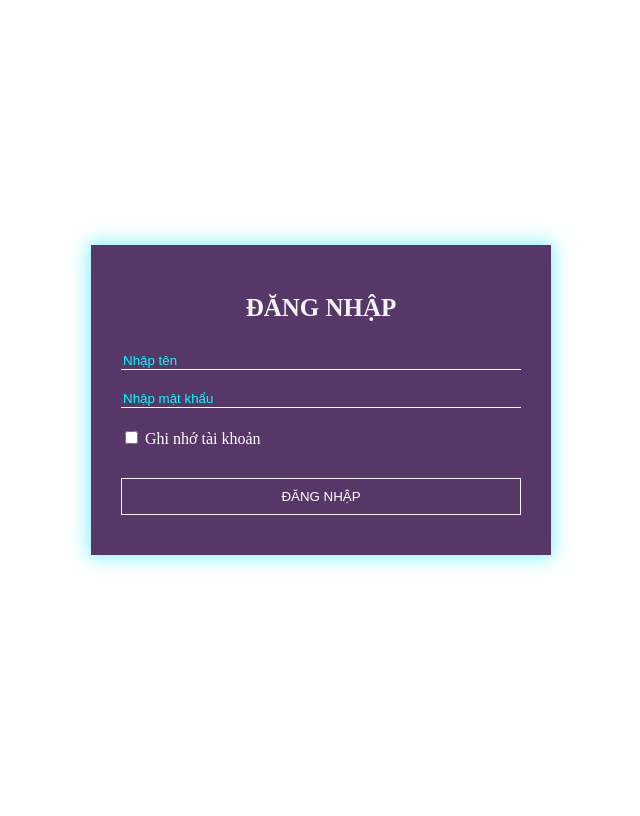
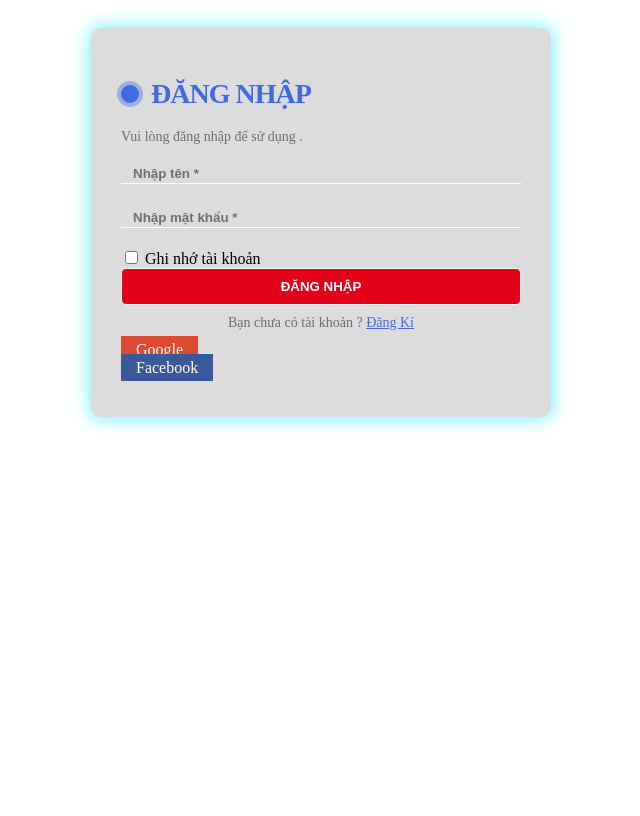
Before and after one commit to ThanhSon0210/DOAN1, a PHP site: page /view/dangnhap.php in a window 1280 px wide. Shown: the whole page, without its empty margins (319-959 px from the left). After the commit the page ends 430 px from the top, so only its background shows below. Run offline with PHP 8.4, Linux system fonts and the light colour scheme.

Commit message:
dangnhapdangki

```diff
--- a/view/dangnhap.php
+++ b/view/dangnhap.php
@@ -1,86 +1,185 @@
 <style>
-
-    .baobu{
-        min-height: 100vh;
+    .baobu {
+        min-height: auto;
+        padding: 20px 0 20px 0;
         display: flex;
         justify-content: center;
         align-items: center;
     }
 
-    #tieude{
+    #tieude {
         max-width: 400px;
-        background: rgba(44, 5, 66, 0.8);
+        background: gainsboro;
         flex-grow: 1;
         padding: 30px 30px 40px;
-        box-shadow: 0px 0px 17px 2px  rgba(89, 239, 253, 0.8);
+        box-shadow: 0px 0px 17px 2px rgba(89, 239, 253, 0.8);
+        border-radius: 10px;
     }
-    .hello{
-        font-size: 25px;
-        color: #f5f5f5;
-        text-align: center;
-        margin-bottom: 30px;
+
+    .title {
+        font-size: 28px;
+        color: royalblue;
+        font-weight: 600;
+        letter-spacing: -1px;
+        position: relative;
+        display: flex;
+        align-items: center;
+        padding-left: 30px;
     }
-    .nhaplieu{
+
+    .title::before,
+    .title::after {
+        position: absolute;
+        content: "";
+        height: 16px;
+        width: 16px;
+        border-radius: 50%;
+        left: 0px;
+        background-color: royalblue;
+    }
+
+    .title::before {
+        width: 18px;
+        height: 18px;
+        background-color: royalblue;
+    }
+
+    .title::after {
+        width: 18px;
+        height: 18px;
+        animation: pulse 1s linear infinite;
+    }
+
+    @keyframes pulse {
+        from {
+            transform: scale(0.9);
+            opacity: 1;
+        }
+
+        to {
+            transform: scale(1.8);
+            opacity: 0;
+        }
+    }
+
+    .message,
+    .signin {
+        color: rgba(88, 87, 87, 0.822);
+        font-size: 14px;
+    }
+
+    .nhaplieu {
         border-bottom: 1px solid #fff;
         margin-top: 15px;
         margin-bottom: 20px;
     }
-    .nhaplieu i{
-        color: #fff;
-        font-size: 14px;
+
+    .nhaplieu i {
+        color: black;
+        font-size: 20px;
+        padding-right: 10px;
     }
-    .hienthi{
-        background: transparent;
+
+    .hienthi {
+        background: none;
         border: 0;
         outline: 0;
-        color: #f5f5f5;
+        color: black;
         flex-grow: 1;
+        font-weight: bold;
     }
-    .hienthi::placeholder{
-        color: aqua;
+
+    .hienthi::placeholder {
+        color: rgba(88, 87, 87, 0.822);
     }
-    .add{
-        background: transparent;
+
+    .add {
+        background: #E30019;
         border: 1px solid #f5f5f5;
-        color: #fff;
+        color: white;
+        font-weight: bold;
         width: 100%;
         text-transform: uppercase;
         padding: 10px 15px;
         transition: 0.25s ease-in-out;
-        margin-top: 30px;
+        border-radius: 5px;
     }
-    .add:hover{
-        background-color:rgb(254, 254, 254);
+
+    .add:hover {
+        background-color: rgb(254, 254, 254);
         color: black;
         font-size: 15px;
     }
+
+    .signin {
+        margin: 10px;
+        text-align: center;
+    }
+
+    .signin a {
+        color: royalblue;
+    }
+
+    .signin a:hover {
+        text-decoration: underline royalblue;
+    }
+    .text-col-gg
+    {
+        background-color: #DF4A32;
+        padding: 5px 15px;
+        color: white;
+    }
+    .text-col-fb
+    {
+        background-color: #3B5998;
+        padding: 5px 15px;
+        color: white;
+    }
+
 </style>
+
 <body>
     <div class="baobu">
-            <form method="post" action="index.php?page=login" id="tieude" name="" >
+        <form method="post" action="index.php?page=login" id="tieude" name="">
             <div id="error-message"></div>
             <h2>
                 <?php
-                        if(isset($_SESSION['tb_dangnhap']) && ($_SESSION['tb_dangnhap']!="")){
+                if (isset($_SESSION['tb_dangnhap']) && ($_SESSION['tb_dangnhap'] != "")) {
                     echo $_SESSION['tb_dangnhap'];
-                            unset ($_SESSION['tb_dangnhap']);
+                    unset($_SESSION['tb_dangnhap']);
                 }
                 ?>
             </h2>
-                <h1 class="hello"> ĐĂNG NHẬP </h1>
+            <h1 class="title"> ĐĂNG NHẬP </h1>
+            <p class="message">Vui lòng đăng nhập để sử dụng .</p>
+
             <div class="nhaplieu">
                 <i class="fa fa-user"></i>
-                    <input type="text" class="hienthi" name="username" placeholder="Nhập tên">
+                <input type="text" class="hienthi" name="username" placeholder="Nhập tên *">
             </div>
             <div class="nhaplieu">
                 <i class="fa fa-key"></i>
-                    <input type="password" class="hienthi" name="password" placeholder="Nhập mật khẩu">
+                <input type="password" class="hienthi" name="password" placeholder="Nhập mật khẩu *">
             </div>
             <div class="mb-3 form-check">
                 <input type="checkbox" class="form-check-input" id="exampleCheck1">
-                    <label class="form-check-label" for="exampleCheck1" style="color: #fff;">Ghi nhớ tài khoản</label>
+                <label class="form-check-label" for="exampleCheck1" style="color: #black;">Ghi nhớ tài khoản</label>
             </div>
             <input type="submit" name="dangnhap" value="ĐĂNG NHẬP" class="add">
+            <p class="signin">Bạn chưa có tài khoản ? <a href="index.php?page=dangky"> Đăng Kí </a>
+            <div class="gg-fb">
+                <div class="row">
+                    <div class="col-3"></div>
+                    <div class="col-3">
+                          <span class="text-col-gg">Google</span>
+                    </div>
+                    <div class="col-3">
+                            <span class="text-col-fb">Facebook</span>
+                    </div>
+                    <div class="col-3"></div>
+                </div>
+            </div>
         </form>
+
     </div>
 </body>
```
Also changed, not shown: view/dangky.php (+136 -37 lines). Lines whose indentation alone changed are shown as unchanged.
